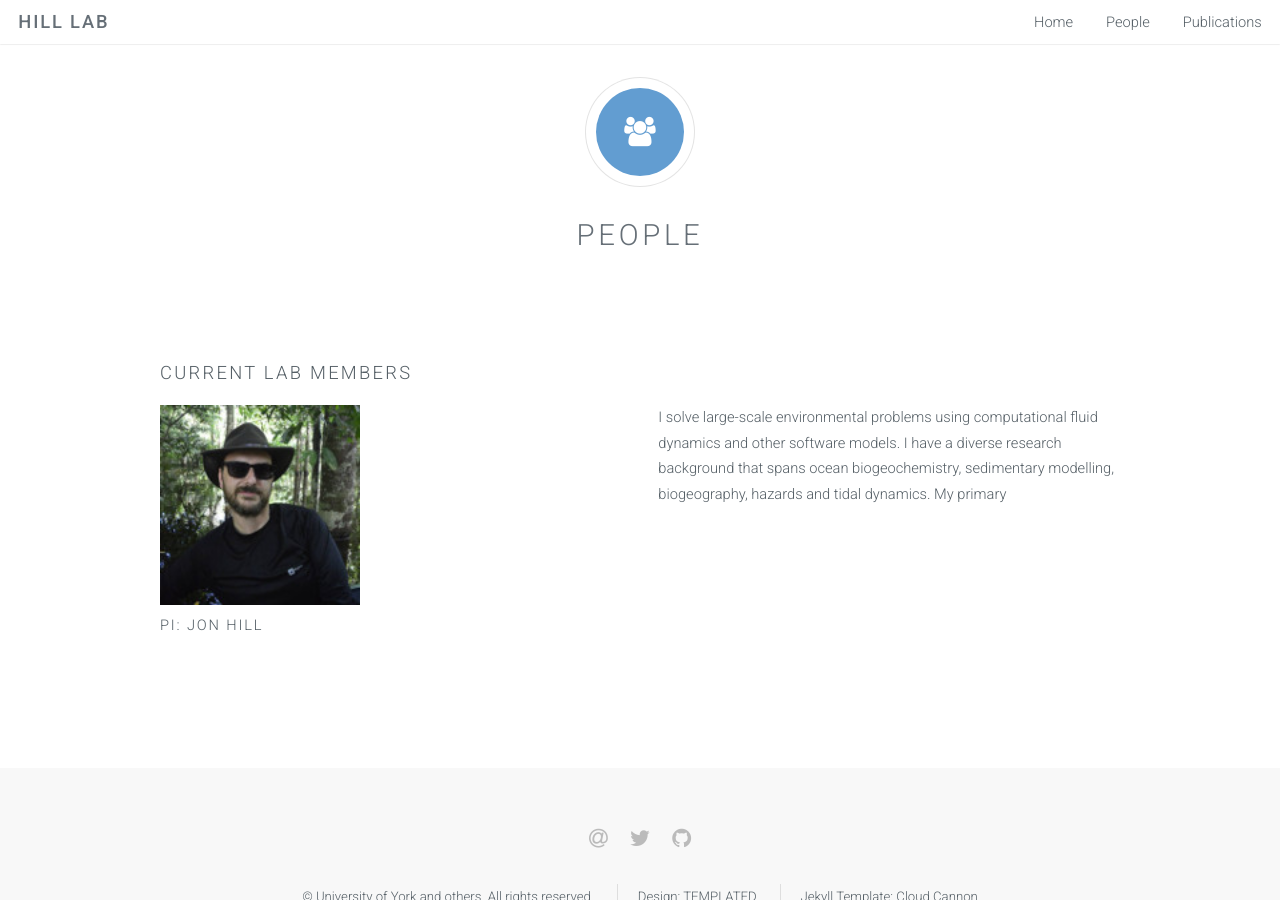
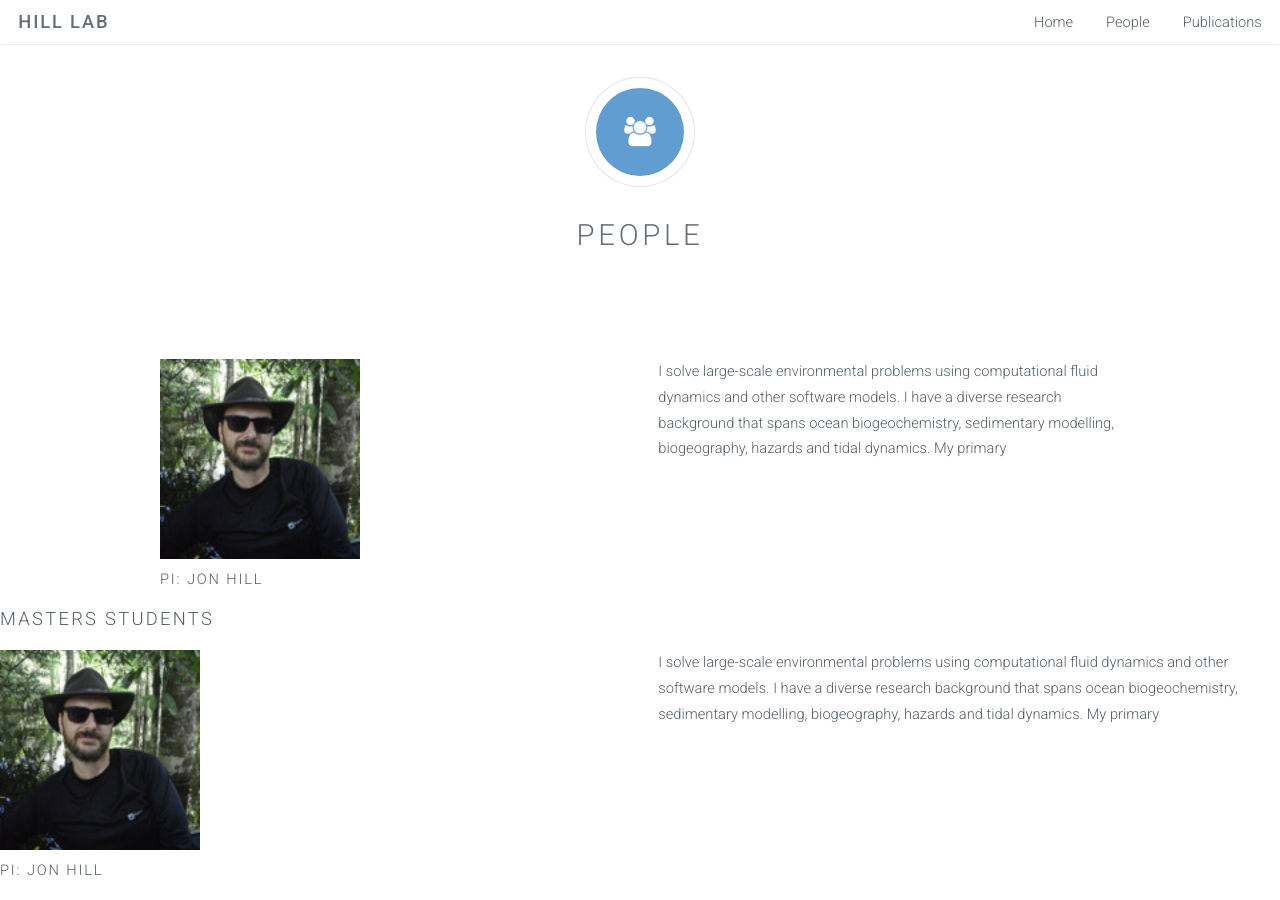
Before and after one commit to EnvModellingGroup/EnvModellingGroup.github.io, a Jekyll site: the page built from people/index.html, in a window 1280 px wide and 900 px high. Built offline with Jekyll 4.4.1, drawn with Linux system fonts in a browser that asks for light colours; some of the changed text lies outside the part shown.

```diff
--- a/people/index.html
+++ b/people/index.html
@@ -13,7 +13,6 @@ keywords: modelling, environmental, ecological, ecology, environment, computatio
 
 	<section class="wrapper style2">
 		<div class="container">
-		   <h3>Current lab members</h3>
 			<div class="row">
 				<div class="6u">
 						<img height="200px" src="images/jhill.jpg" alt="Jon Hill wearing a hat" />
@@ -24,6 +23,29 @@ keywords: modelling, environmental, ecological, ecology, environment, computatio
 				</div>
 			</div>
 		</div>
+        <h3>Masters students</h3>
+        <div class="row">
+				<div class="6u">
+						<img height="200px" src="images/jhill.jpg" alt="Jon Hill wearing a hat" />
+						<h4>PI: Jon Hill</h4>
+                </div>
+                <div class="6u">
+                        <p>I solve large-scale environmental problems using computational fluid dynamics and other software models. I have a diverse research background that spans ocean biogeochemistry, sedimentary modelling, biogeography, hazards and tidal dynamics. My primary
+				</div>
+			</div>
+		</div>
+        <h3>Undergraduate students</h3>
+			<div class="row">
+				<div class="6u">
+						<img height="200px" src="images/jhill.jpg" alt="Jon Hill wearing a hat" />
+						<h4>PI: Jon Hill</h4>
+                </div>
+                <div class="6u">
+                        <p>I solve large-scale environmental problems using computational fluid dynamics and other software models. I have a diverse research background that spans ocean biogeochemistry, sedimentary modelling, biogeography, hazards and tidal dynamics. My primary
+				</div>
+			</div>
+		</div>
+
 	</section>
 
 </section>
```
